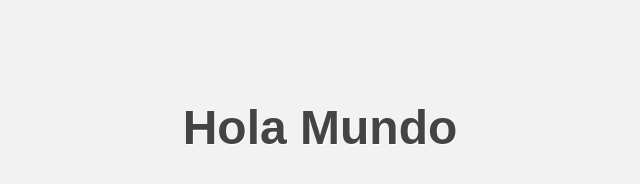
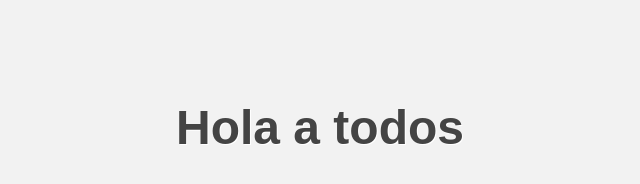
Before and after one commit to JuanesCordob/ejemplo, a plain HTML site: page index.html in a window 1280 px wide. Shown: the whole page, without its empty margins (320-960 px from the left). Drawn offline with Linux system fonts and the light colour scheme.

Commit message:
Segundo commit

```diff
--- a/index.html
+++ b/index.html
@@ -18,6 +18,6 @@
     </style>
   </head>
   <body>
-    <h1>Hola Mundo</h1>
+    <h1>Hola a todos</h1>
   </body>
 </html>
```
